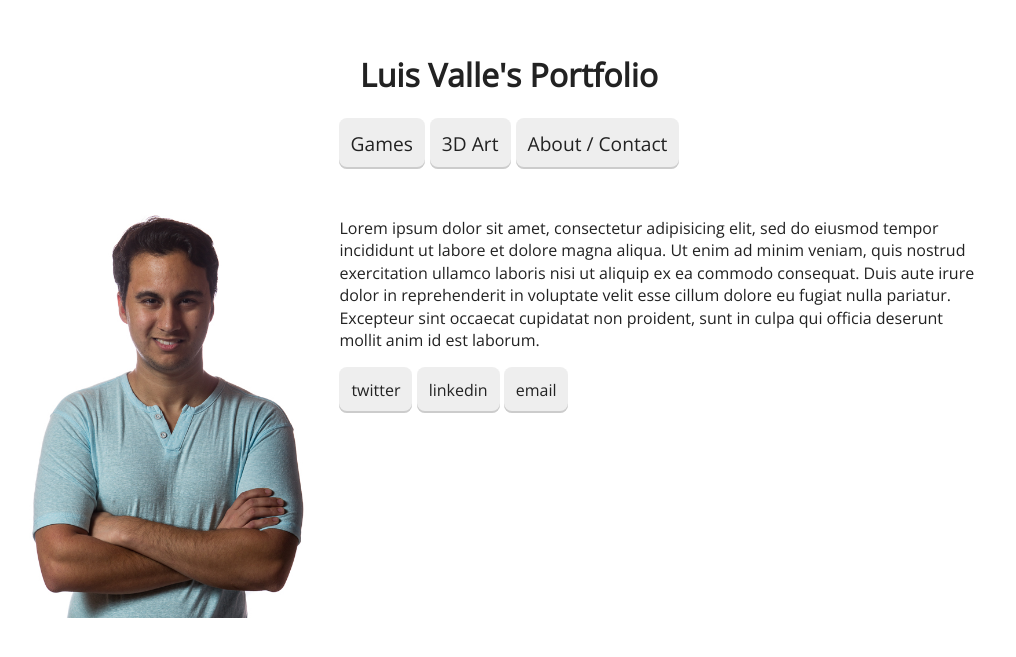
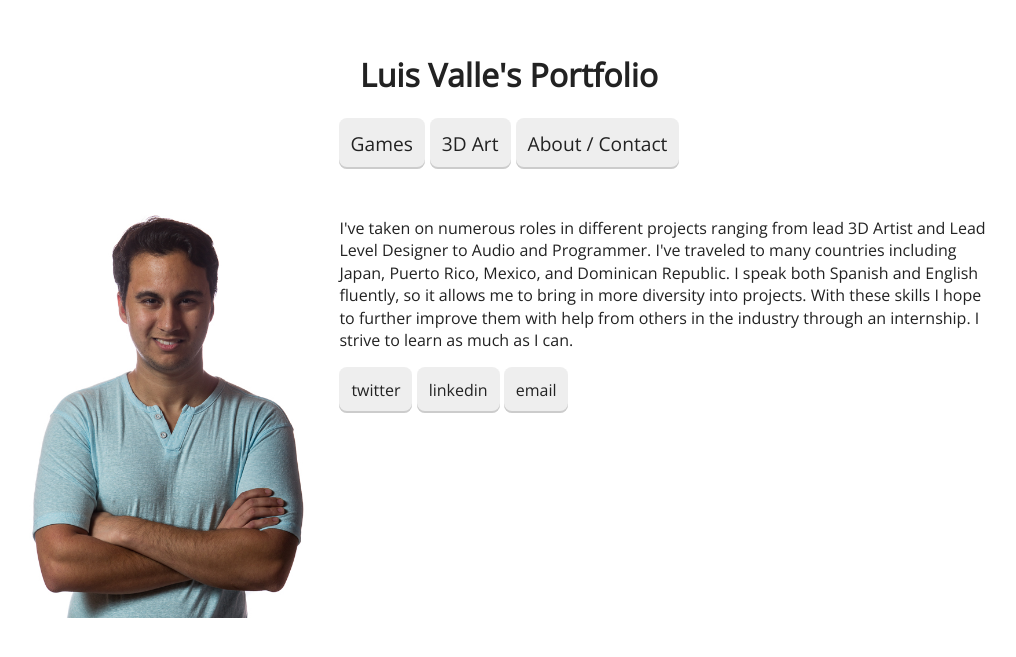
Before and after one commit to luisit094/luisit094, a Jekyll site: the page built from about.md, in a window 1280 px wide. Shown: the top 657 px of the page, without its empty margins (131-1147 px from the left). Built offline with Jekyll 4.4.1, drawn with Linux system fonts in a browser that asks for light colours.

Commit message:
Update about.html

```diff
--- a/_layouts/about.html
+++ b/_layouts/about.html
@@ -10,12 +10,7 @@ layout: default
   </div>
   <div class="right">
     <p>
-      Lorem ipsum dolor sit amet, consectetur adipisicing elit, sed do eiusmod
-      tempor incididunt ut labore et dolore magna aliqua. Ut enim ad minim veniam,
-      quis nostrud exercitation ullamco laboris nisi ut aliquip ex ea commodo
-      consequat. Duis aute irure dolor in reprehenderit in voluptate velit esse
-      cillum dolore eu fugiat nulla pariatur. Excepteur sint occaecat cupidatat non
-      proident, sunt in culpa qui officia deserunt mollit anim id est laborum.
+      I've taken on numerous roles in different projects ranging from lead 3D Artist and Lead Level Designer to Audio and Programmer. I've traveled to many countries including Japan, Puerto Rico, Mexico, and Dominican Republic. I speak both Spanish and English fluently, so it allows me to bring in more diversity into projects. With these skills I hope to further improve them with help from others in the industry through an internship. I strive to learn as much as I can.
     </p>
     <div>
     {% for link in page.links %}
```
